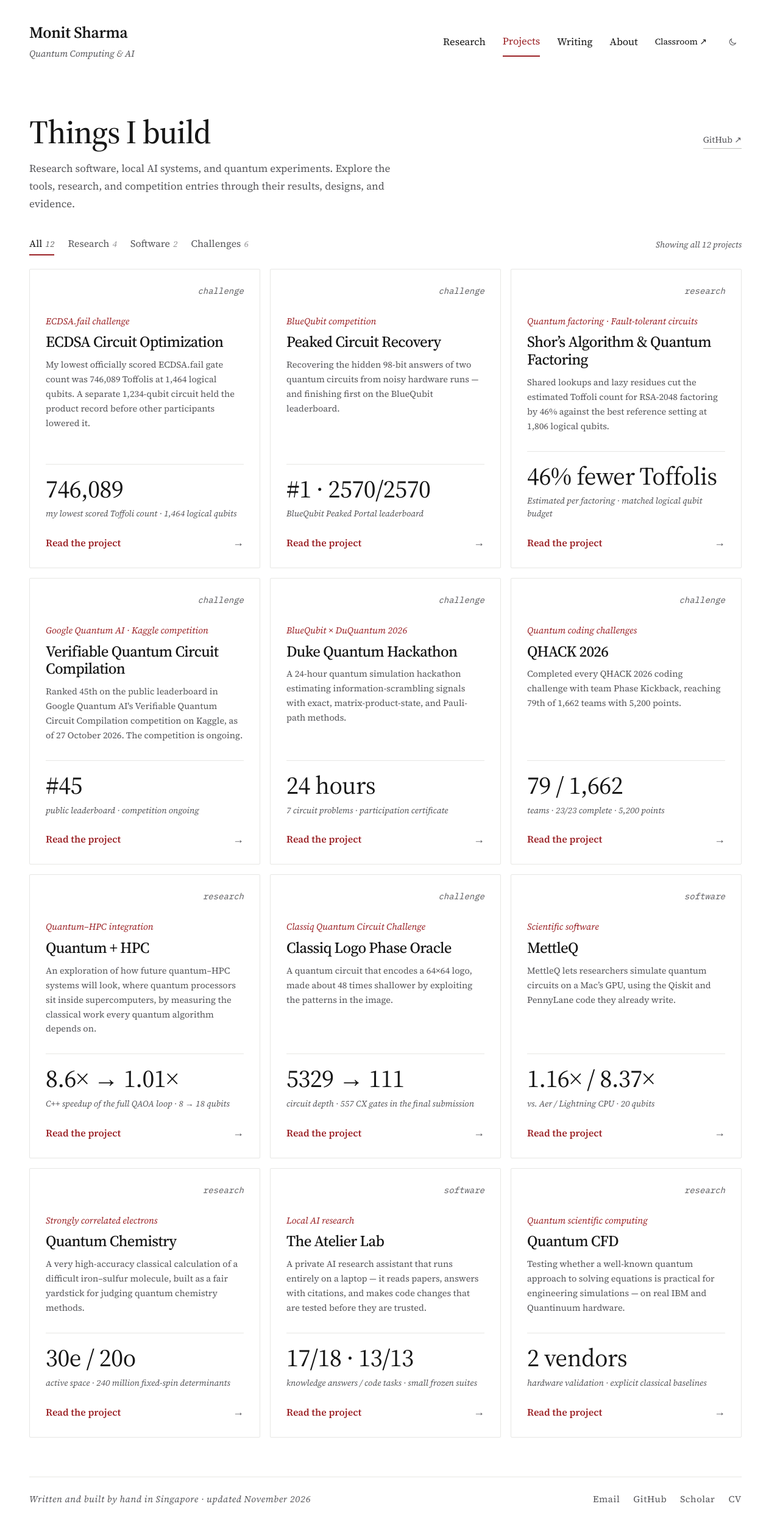
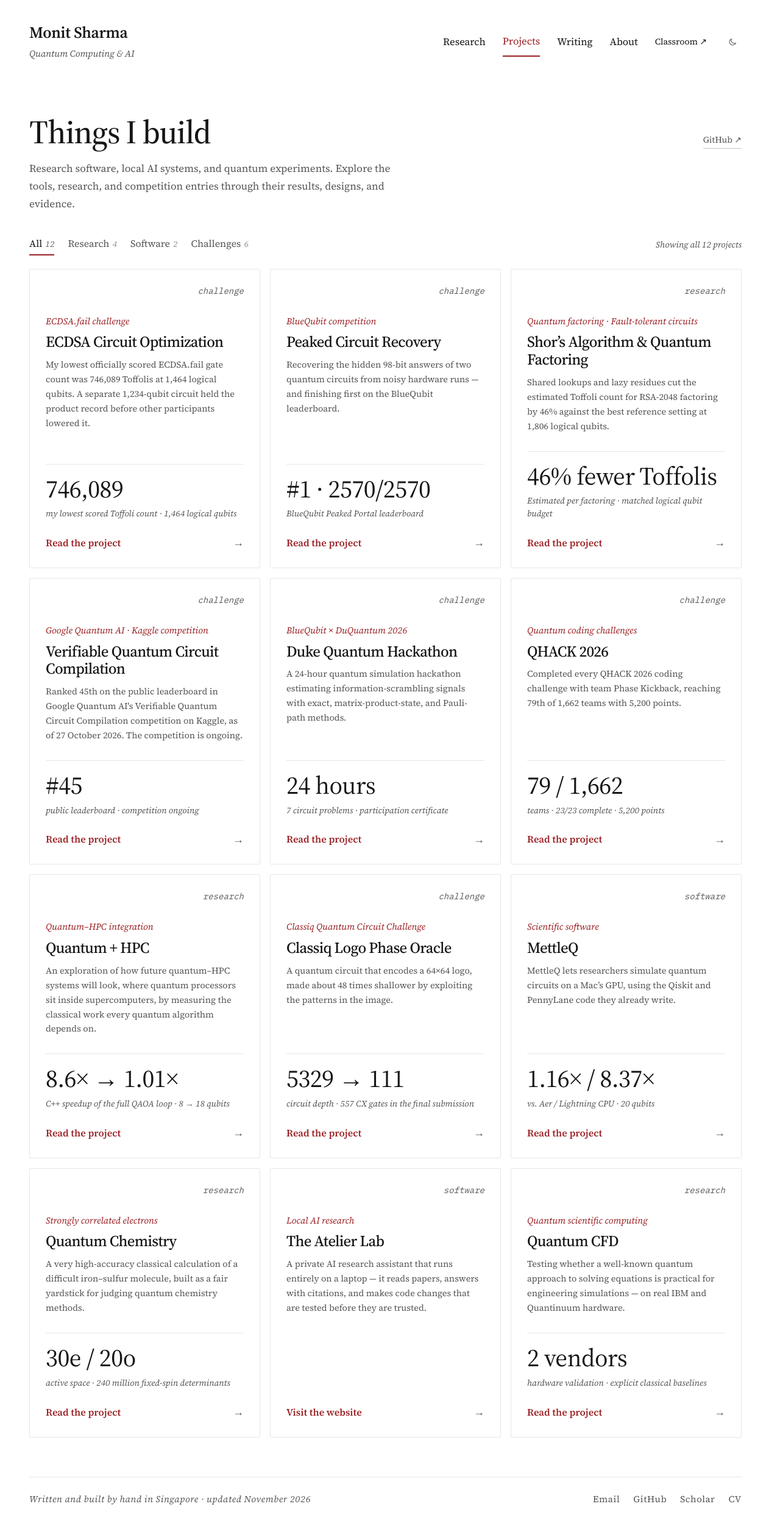
Before and after one commit to MonitSharma/portfolio, a Jekyll site: the page built from projects.html, in a window 1280 px wide. Shown: the whole page at 61% size. Built offline with Jekyll 4.4.1, drawn with Linux system fonts in a browser that asks for light colours.

Commit message:
Link the portfolio to the original Atelier Lab site

```diff
--- a/_data/projects.yml
+++ b/_data/projects.yml
@@ -339,8 +339,6 @@
   type: software
   summary: A local research workbench for reading papers, grounded questions, scientific
     tools, and verified code changes.
-  metric: 17/18 · 13/13
-  metric_label: knowledge answers / code tasks · small frozen suites
   url: https://monitsharma.github.io/The-Atelier-Lab/
   code: https://github.com/MonitSharma/The-Atelier-Lab
   detail: Atelier gives a single interface to a local document library, hybrid retrieval,
@@ -373,7 +371,6 @@
       treating every task as a single large-model call.
   slug: atelier-lab
   updated_at: "2026-10-03T08:19:38+08:00"
-  page: "/work/atelier-lab/"
   source_url: https://github.com/MonitSharma/The-Atelier-Lab/blob/main/docs/CURRENT_RESULTS.md
   source_label: Read the current results
   code_url: https://github.com/MonitSharma/The-Atelier-Lab
--- a/_layouts/project.html
+++ b/_layouts/project.html
@@ -32,8 +32,8 @@
 {% include {{ project_view }} %}
 
 <nav class="pager" aria-label="More projects">
-  <a class="pager-card" href="{{ prev_p.page | relative_url }}"><span class="pager-dir">← Previous</span><span class="pager-title">{{ prev_p.title | escape }}</span><span class="pager-metric">{{ prev_p.metric | escape }}</span></a>
-  <a class="pager-card next" href="{{ next_p.page | relative_url }}"><span class="pager-dir">Next →</span><span class="pager-title">{{ next_p.title | escape }}</span><span class="pager-metric">{{ next_p.metric | escape }}</span></a>
+  <a class="pager-card" href="{{ prev_p.page | default: prev_p.url | relative_url | escape }}"><span class="pager-dir">← Previous</span><span class="pager-title">{{ prev_p.title | escape }}</span>{% if prev_p.metric %}<span class="pager-metric">{{ prev_p.metric | escape }}</span>{% endif %}</a>
+  <a class="pager-card next" href="{{ next_p.page | default: next_p.url | relative_url | escape }}"><span class="pager-dir">Next →</span><span class="pager-title">{{ next_p.title | escape }}</span>{% if next_p.metric %}<span class="pager-metric">{{ next_p.metric | escape }}</span>{% endif %}</a>
 </nav>
 </div></main>
 {% include editorial-footer.html %}
--- a/assets/css/redesign.css
+++ b/assets/css/redesign.css
@@ -184,7 +184,8 @@
 .metric{padding-top:20px;border-top:1px solid var(--line)}
 .metric b{display:block;font:400 clamp(34px,3.2vw,42px)/1 var(--serif);letter-spacing:-.01em}
 .metric span{display:block;margin-top:10px;font:11px/1.55 var(--mono);color:var(--muted)}
-.project-cta{display:flex;justify-content:space-between;align-items:center;margin-top:22px;font-size:14px;font-weight:500;color:var(--accent)}
+.project-cta{display:flex;justify-content:space-between;align-items:center;font-size:14px;font-weight:500;color:var(--accent)}
+.metric + .project-cta{margin-top:22px}
 .arrow-dot{width:34px;height:34px;flex:none;border:1px solid var(--line);border-radius:50%;display:grid;place-items:center;color:var(--accent);transition:background-color .25s,border-color .25s,color .25s,transform .3s var(--ease)}
 .project:hover .arrow-dot,.essay:hover .arrow-dot,.course:hover .arrow-dot{background:var(--accent);border-color:var(--accent);color:var(--paper);transform:translateX(3px)}
 
--- a/projects.html
+++ b/projects.html
@@ -18,14 +18,14 @@
     <span class="toolbar-status" id="filter-status" role="status" aria-live="polite">Showing all {{ site.data.projects.size }} projects</span>
   </div>
   <div class="project-grid">{% for project in ordered_projects %}{% assign guide = site.data.project_guides | where: 'slug', project.slug | first %}
-    <a class="project reveal" style="--d:{{ forloop.index0 | modulo: 3 }}" data-type="{{ project.type }}" href="{{ project.page | relative_url }}" aria-labelledby="project-title-{{ project.slug }}">
+    <a class="project reveal" style="--d:{{ forloop.index0 | modulo: 3 }}" data-type="{{ project.type }}" href="{{ project.page | default: project.url | relative_url | escape }}" aria-labelledby="project-title-{{ project.slug }}">
       <div class="project-top"><span>{% if forloop.index < 10 %}0{% endif %}{{ forloop.index }}</span><span class="type-chip">{{ project.type }}</span></div>
       <p class="project-cat">{{ project.category | escape }}</p>
       <h3 id="project-title-{{ project.slug }}">{{ project.title | escape }}</h3>
       <p class="project-summary">{% if guide.tldr %}{{ guide.tldr | escape }}{% else %}{{ project.summary | escape }}{% endif %}</p>
       <div class="project-foot">
-        <div class="metric"><b>{{ project.metric | escape }}</b><span>{{ project.metric_label | escape }}</span></div>
-        <span class="project-cta">Read the project <span class="arrow-dot" aria-hidden="true">→</span></span>
+        {% if project.metric %}<div class="metric"><b>{{ project.metric | escape }}</b><span>{{ project.metric_label | escape }}</span></div>{% endif %}
+        <span class="project-cta">{% if project.page %}Read the project{% else %}Visit the website{% endif %} <span class="arrow-dot" aria-hidden="true">→</span></span>
       </div>
     </a>{% endfor %}
   </div>
--- a/research.html
+++ b/research.html
@@ -44,7 +44,7 @@
       <p>{{ theme.plain }}</p>
       <p class="focus-count">{% if theme_papers.size > 0 %}<b>{{ theme_papers.size }}</b> {% if theme_papers.size == 1 %}paper{% else %}papers{% endif %}{% endif %}{% if theme_papers.size > 0 and theme_projects.size > 0 %} · {% endif %}{% if theme_projects.size > 0 %}<b>{{ theme_projects.size }}</b> {% if theme_projects.size == 1 %}project{% else %}projects{% endif %}{% endif %}</p>
       <ul class="focus-links">{% for found in theme_projects limit: project_slots %}
-        <li><a href="{{ found.page | relative_url }}"><span class="kind">Project</span><span class="focus-title">{{ found.title | escape }}</span><span class="arr" aria-hidden="true">→</span></a></li>{% endfor %}{% for paper in theme_papers limit: paper_slots %}{% assign primary = paper.links | where: 'text', 'Journal' | first %}{% unless primary %}{% assign primary = paper.links | where: 'text', 'arXiv' | first %}{% endunless %}{% unless primary %}{% assign primary = paper.links | first %}{% endunless %}
+        <li><a href="{{ found.page | default: found.url | relative_url | escape }}"><span class="kind">Project</span><span class="focus-title">{{ found.title | escape }}</span><span class="arr" aria-hidden="true">→</span></a></li>{% endfor %}{% for paper in theme_papers limit: paper_slots %}{% assign primary = paper.links | where: 'text', 'Journal' | first %}{% unless primary %}{% assign primary = paper.links | where: 'text', 'arXiv' | first %}{% endunless %}{% unless primary %}{% assign primary = paper.links | first %}{% endunless %}
         <li><a href="{{ primary.url | escape }}" target="_blank" rel="noopener"><span class="kind">Paper</span><span class="focus-title">{{ paper.title | split: ':' | first | truncatewords: 6, '…' | escape }}</span><span class="arr" aria-hidden="true">↗</span></a></li>{% endfor %}
       </ul>
     </article>{% endfor %}
```
Also changed, not shown: _includes/project-pages/atelier-lab.html (deleted, +0 -7 lines), work/atelier-lab/index.html (+14 -2 lines).
